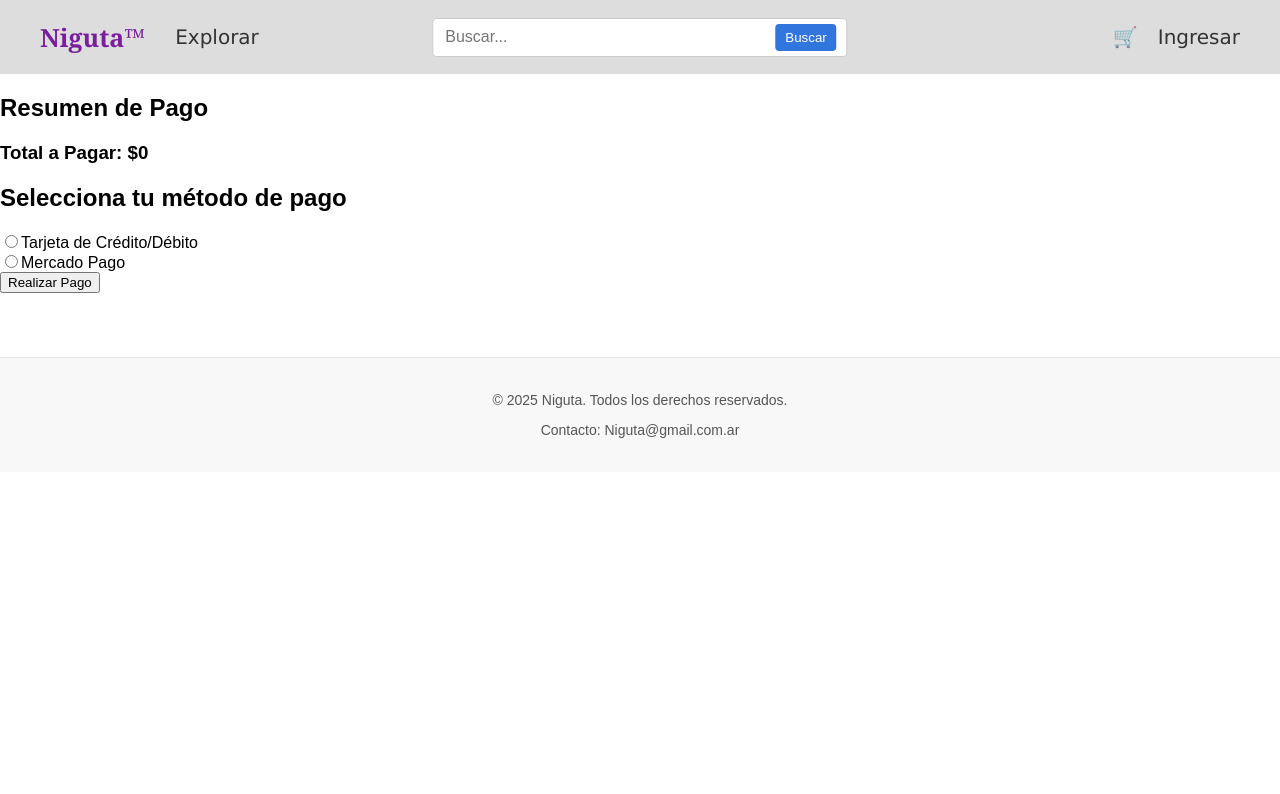
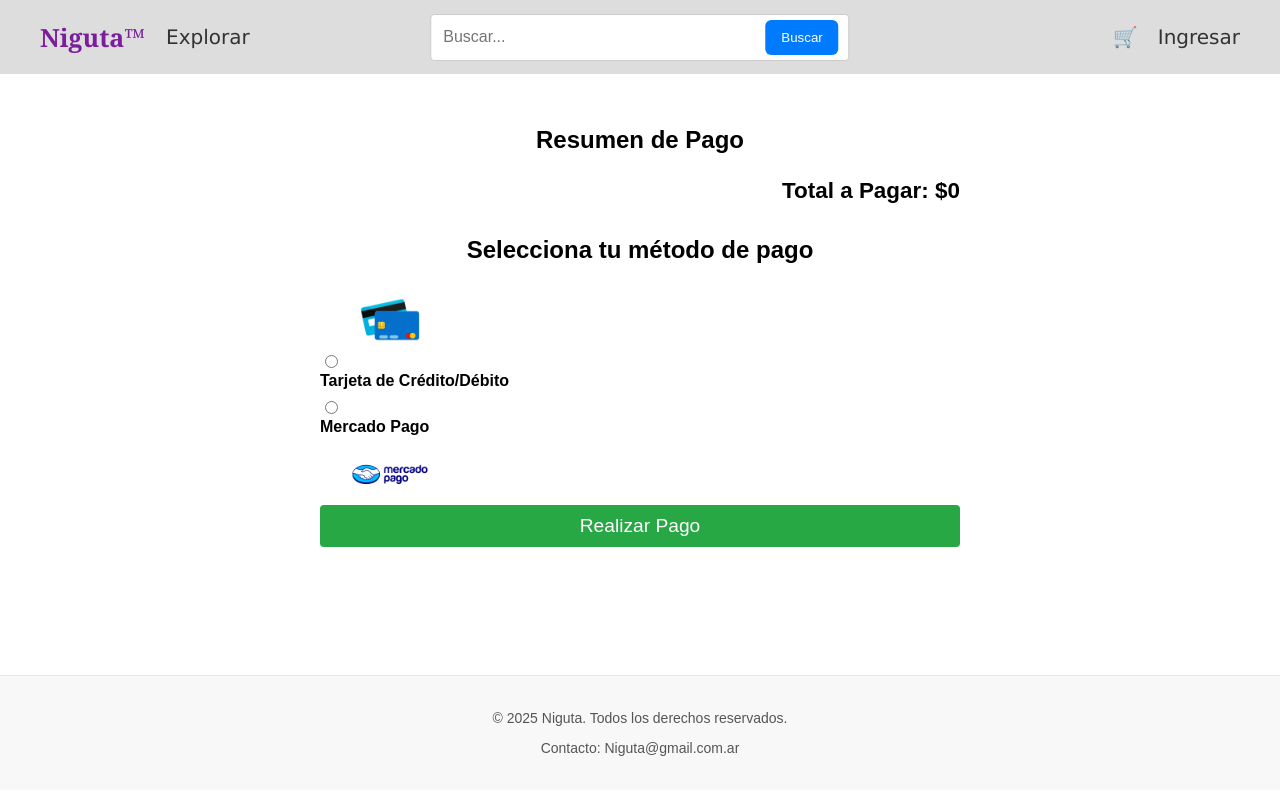
Before and after one commit to PedroNicolas14/Repo-DSW-Frontend, a React (Vite) app: page /pago in a window 1280 px wide. Shown: the top 794 px of the page. Built offline with nearby package versions, Linux system fonts and the light colour scheme.

Commit message:
cambios en estilos y validación en carrito

```diff
--- a/src/components/Encabezado.tsx
+++ b/src/components/Encabezado.tsx
@@ -10,7 +10,7 @@ export function Encabezado() {
 
     <form className="form-busqueda">
       <input type="text" className="barra-busqueda" placeholder="Buscar..."/>
-      <button className="boton-busqueda">Buscar</button>
+      <button className="boton-registrar">Buscar</button>
     </form>
 
     <div className="derecha">
--- a/src/pages/Carrito/carrito.css
+++ b/src/pages/Carrito/carrito.css
@@ -32,28 +32,77 @@
 .carrito-item button:hover {
   background-color: #ff7875;
 }
-.carrito-vaciar {
+
+.boton-limpiar {
+  background-color: #ff4d4f;
+  color: white;
+  margin-bottom: 1%;
+  border: none;
+  padding: 5px 16px;
+  border-radius: 4px;
+  cursor: pointer;
+  font-size:large;
+}
+
+.boton-limpiar:hover {
+  background-color: #ff7875;
+}
+
+.cantidad-controles {
+  display: flex;
+  align-items: center;
+  gap: 10px;
+}
+
+.cantidad-controles button {
+  background-color: #007bff;
+  color: white;
+  border: none;
+  padding: 5px 10px;
+  border-radius: 4px;
+  cursor: pointer;
+}
+
+.cantidad-controles button:hover {
+  background-color: #0056b3;
+}
+
+.cantidad-controles span {
+  font-weight: bold;
+}
+
+.subtotal {
+  margin-top: 10px;
+}
+
+.cantidad-controles button:disabled {
+  background-color: #ccc;
+  cursor: not-allowed;
+}
+
+.total-carrito {
   margin-top: 20px;
-  text-align: center;
+  font-size: 1.2em;
+  font-weight: bold;
+  text-align: right;
 }
-.carrito-vaciar button {
-  background-color: #1890ff;
+
+.iniciar-pedido {
+  background-color: #007bff;
   color: white;
   border: none;
   padding: 10px 16px;
   border-radius: 4px;
   cursor: pointer;
-}
-.carrito-vaciar button:hover {
-  background-color: #40a9ff;
+  font-size: large;
 }
 
-.boton-limpiar {
-  margin-bottom: 1%;
+.iniciar-pedido:hover {
+  background-color: #0056b3;
 }
 
-.iniciar-pedido {
-  margin-top: 1%;
-  width: 9%;
-  height: 2rem;
+.indumentaria-imagen-carrito {
+  max-width: 100px;
+  border-radius: 0.5rem;
+  margin-right: 1rem;
 }
--- a/src/pages/Carrito/carrito.tsx
+++ b/src/pages/Carrito/carrito.tsx
@@ -1,6 +1,6 @@
-import "./carrito.css";
 import { useCarrito } from "../../context/CarritoContext";
 import { useNavigate } from "react-router-dom";
+import "./carrito.css";
 
 export function Carrito() {
 
@@ -10,9 +10,14 @@ export function Carrito() {
     (acc, item) => acc + item.precio * (item.cantidad || 0),
     0
   );
+
   const iniciarPedido = () => {
+    if (carrito.length === 0) {
+      alert("Tu carrito está vacío. Agrega productos antes de iniciar el pedido.");
+      return;
+    }
     navigate("/login");
-  }
+  };
 
   return (
     <section className="carrito-page">
@@ -24,6 +29,7 @@ export function Carrito() {
           {carrito.map((item) => (
             <div key={item._id} className="carrito-item">
               <h3>{item.nombre}</h3>
+              <img src={item.imagen} alt={item.nombre} className="indumentaria-imagen-carrito"/>
               <p>Precio: ${item.precio}</p>
               <div className="cantidad-controles">
                 <button
@@ -39,7 +45,7 @@ export function Carrito() {
                 </button>
               </div>
               <div className ="subtotal">
-              <p>Subtotal: ${item.precio * (item.cantidad || 0)}</p>
+              <strong>Subtotal: ${item.precio * (item.cantidad || 0)}</strong>
               </div>
               <p>Stock disponible: {item.stock}</p>
               <button
--- a/src/pages/Envio/envio.tsx
+++ b/src/pages/Envio/envio.tsx
@@ -1,4 +1,5 @@
 import { useNavigate } from "react-router-dom";
+import "../../pages/formulario.css";
 
 export function Envio() {
   const navigate = useNavigate();
@@ -9,20 +10,28 @@ export function Envio() {
   }
 
   return (
-    <div className="envio">
+    <section className="formulario-page">
       <h2>Formulario de Envío</h2>
-      <form onSubmit={handleSubmit}>
+      <form className="formulario-form" onSubmit={handleSubmit}>
+        <div className="form-row">
           <label>Dirección:</label>
           <input type="text" required />
+        </div>
 
+        <div className="form-row">
           <label>Ciudad:</label>
           <input type="text" required />
+        </div>
 
+        <div className="form-row">
           <label>Código Postal:</label>
           <input type="text" required />
+        </div>
 
-        <button type="submit">Continuar</button>
+        <div className="form-actions">
+          <button type="submit" className="boton-registrar">Continuar</button>
+        </div>
       </form>
-    </div>
+    </section>
   );
 }
--- a/src/pages/Login/login.tsx
+++ b/src/pages/Login/login.tsx
@@ -1,6 +1,7 @@
 import { useState } from "react";
 import { useNavigate } from "react-router-dom";
 import { obtenerUsuarios } from "../../services/usuario.service";
+import "../../pages/formulario.css";
 
 export function Login() {
   const [email, setEmail] = useState("");
@@ -28,17 +29,23 @@ export function Login() {
   };
 
   return (
-    <div className="login-page">
+    <section className="formulario-page">
       <h2>Iniciar Sesión</h2>
-      <form onSubmit={handleLogin}>
-        <label>Email:</label>
-        <input type="email" value={email} onChange={(e) => setEmail(e.target.value)} required />
+      <form className="formulario-form" onSubmit={handleLogin}>
+        <div className="form-row">
+          <label>Email:</label>
+          <input type="email" value={email} onChange={(e) => setEmail(e.target.value)} required />
+        </div>
 
-        <label>Contraseña:</label>
-        <input type="password" value={contraseña} onChange={(e) => setContraseña(e.target.value)} required />
+        <div className="form-row">
+          <label>Contraseña:</label>
+          <input type="password" value={contraseña} onChange={(e) => setContraseña(e.target.value)} required />
+        </div>
 
-        <button type="submit">Ingresar</button>
+        <div className="form-actions">
+          <button type="submit" className="boton-registrar">Ingresar</button>
+        </div>
       </form>
-    </div>
+    </section>
   );
 }
--- a/src/pages/Pago/pago.css
+++ b/src/pages/Pago/pago.css
@@ -0,0 +1,55 @@
+.pago{
+  max-width: 50%;
+  margin: 0 auto;
+  padding: 2rem;
+}
+.pago h2{
+  text-align: center;
+  margin-bottom: 1.5rem;
+}
+.resumen-carrito {
+  margin-bottom: 2rem;
+}
+.resumen-carrito h3 {
+  margin-bottom: 1rem;
+
+}
+.resumen-item h3{
+  margin: 0;
+}
+.resumen-item p{
+  margin: 0;
+}
+.metodo-pago{
+  margin-bottom: 2rem;
+}
+.metodo-pago label{
+  display: block;
+  margin-bottom: 0.5rem;
+  font-weight: 600;
+}
+.metodo-pago select{
+  width: 100%;
+  padding: 0.5rem;
+  border: 1px solid #ddd;
+  border-radius: 6px;
+  font-size: 1rem;
+}
+.boton-pagar{
+  background-color: #28a745;
+  color: #fff;
+  border: none;
+  padding: 10px 15px;
+  border-radius: 4px;
+  cursor: pointer;
+  width: 100%;
+  font-size: 1.2rem;
+}
+.boton-pagar:hover{
+  background-color: #218838;
+}
+.logo{
+  max-width: 100px;
+  border-radius: 0.5rem;
+  margin-right: 1rem;
+}
--- a/src/pages/Pago/pago.tsx
+++ b/src/pages/Pago/pago.tsx
@@ -3,6 +3,7 @@ import { useCarrito } from "../../context/CarritoContext";
 import { useNavigate } from "react-router-dom";
 import { guardarPedido } from "../../services/pedido.service";
 import "./pago.css";
+import "../Carrito/carrito.css";
 
 export function Pago() {
 
@@ -39,30 +40,36 @@ export function Pago() {
       <h2>Resumen de Pago</h2>
       <section className="resumen-carrito">
         {carrito.map((item) => (
-          <div key={item._id} className="resumen-item">
+          <div key={item._id} className="carrito-item">
+            <img src={item.imagen} alt={item.nombre} className="indumentaria-imagen-carrito"/>
             <h3>{item.nombre}</h3>
             <p>Cantidad: {item.cantidad}</p>
             <p>Precio Unitario: ${item.precio}</p>
             <p>Subtotal: ${item.precio * (item.cantidad || 0)}</p>
           </div>
         ))}
-        <h3>Total a Pagar: ${total}</h3>
+        <div className="total-carrito">
+          <h3>Total a Pagar: ${total}</h3>
+        </div>
       </section>
 
       <section className="metodo-pago">
         <h2>Selecciona tu método de pago</h2>
-        <form>
+        <form /*onSubmit={handleFinalizarPago}*/>
           <div>
+            <img src="/logoTarjeta.png" alt="Tarjeta logo" className="logo"></img>
             <input type="radio" id="tarjeta" name="metodoPago" value="tarjeta" />
             <label htmlFor="tarjeta">Tarjeta de Crédito/Débito</label>
           </div>
           <div>
             <input type="radio" id="mercadoPago" name="metodoPago" value="mercadoPago" />
             <label htmlFor="mercadoPago">Mercado Pago</label>
+            <img src="/Mercado_Pago.svg.png" alt="Mercado Pago Logo" className="logo" />
           </div>
-          <button type="submit">Realizar Pago</button>
+          <button type="submit" className="boton-pagar">Realizar Pago</button>
         </form>
       </section>
+
     </div>
   );
 }
--- a/src/pages/Usuario/usuario.tsx
+++ b/src/pages/Usuario/usuario.tsx
@@ -1,6 +1,6 @@
 import { useState } from "react";
-import './usuario.css';
 import { guardarUsuario } from "../../services/usuario.service.js";
+import "../../pages/formulario.css";
 
 export function Usuario() {
 	const [nombre, setNombre] = useState("");
@@ -27,9 +27,9 @@ const enviarFormulario = async (e: React.FormEvent) => {
 	};
 
 	return (
-		<section className="usuario-page">
+		<section className="formulario-page">
 			<h2>Registro de Usuario</h2>
-			<form className="usuario-form" onSubmit={enviarFormulario}>
+			<form className="formulario-form" onSubmit={enviarFormulario}>
 				<div className="form-row">
 					<label>Nombre</label>
 					<input value={nombre} onChange={e => setNombre(e.target.value)} required/>
--- a/src/pages/Usuario/usuario.css
+++ b/src/pages/formulario.css
@@ -1,5 +1,4 @@
-
-.usuario-page{
+.formulario-page{
   max-width:40%;
   margin:28px auto;
   padding:18px;
@@ -8,24 +7,23 @@
   box-shadow:0 5px 20px rgba(0, 0, 0, 0.089);
 }
 
-.usuario-page h2{
+.formulario-page h2{
   margin-bottom:12px;
   justify-self: center;
 }
 
-.usuario-form .form-row{
+.form-row{
   display:flex;
   flex-direction:column;
   margin-bottom:12px;
 }
 
-.usuario-form label{
+.form-row label{
+  margin-bottom:6px;
   font-weight:600;
-  margin-bottom:6px;
 }
 
-.usuario-form input,
-.usuario-form select{
+.form-row input{
   padding:8px 10px;
   border:1px solid #ddd;
   border-radius:6px;
@@ -39,10 +37,14 @@
 }
 
 .boton-registrar{
-  background:#3176dd;
+  background:#007bff;
   color:#fff;
   padding:10px 16px;
   border-radius:6px;
   border:none;
   cursor:pointer;
 }
+
+.boton-registrar:hover{
+  background:#0056b3;
+}
```
Also changed, not shown: public/Mercado_Pago.svg.png (added), public/logoTarjeta.png (added), src/components/ResumenPedido.tsx (deleted), src/pages/Envio/envio.css (deleted), src/pages/Login/login.css (deleted). Lines whose indentation alone changed are shown as unchanged.
